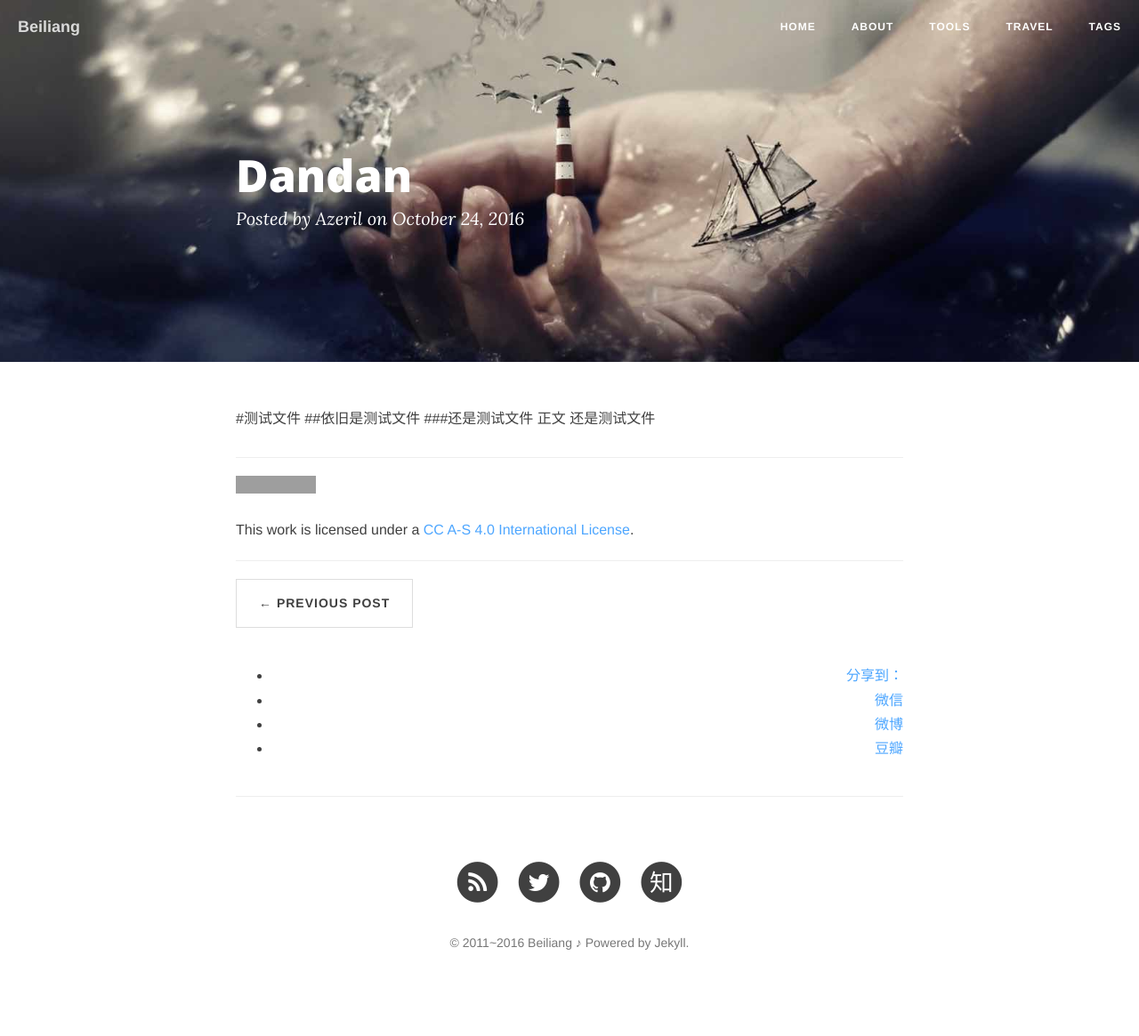
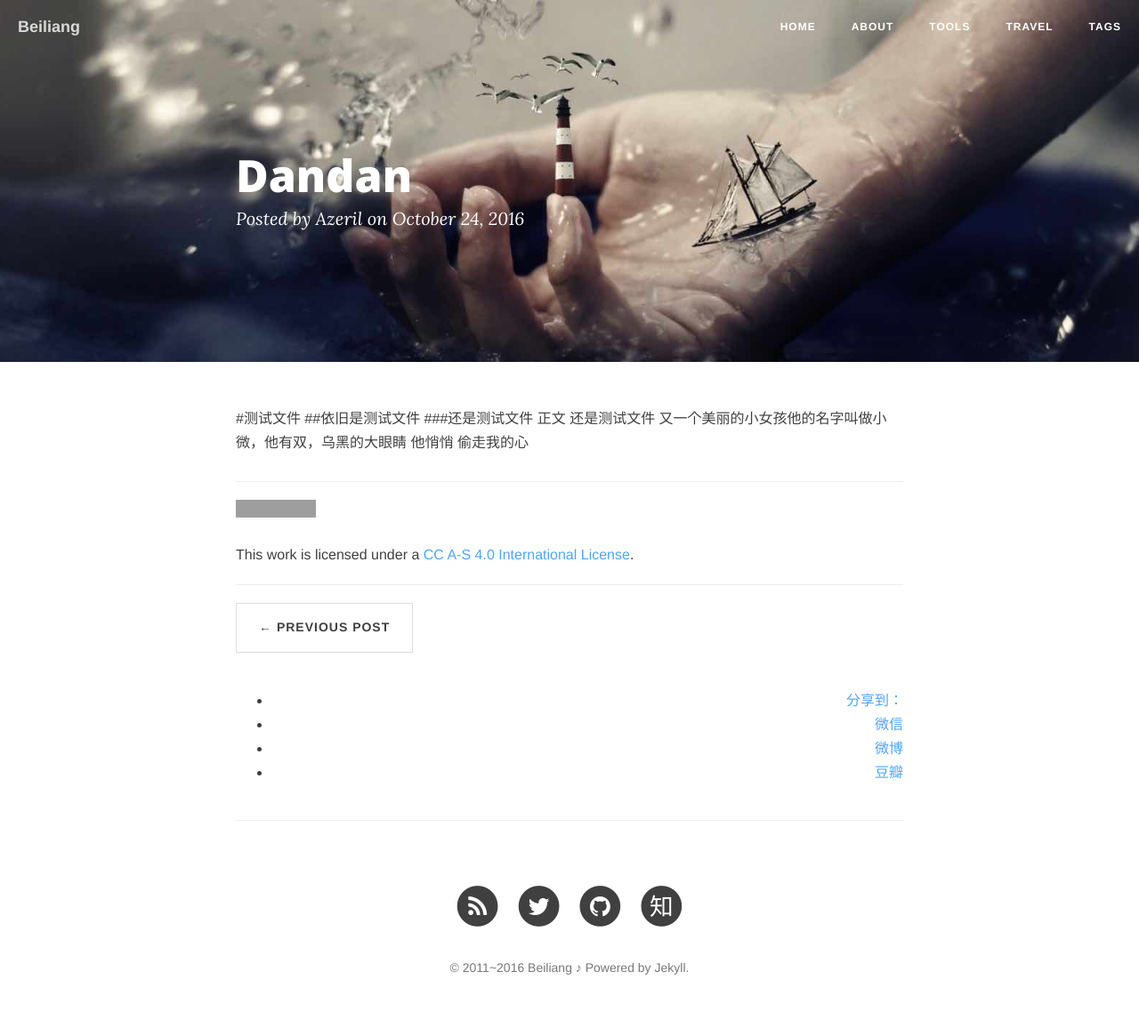
Before and after one commit to xiaojinggang/xiaojinggang, a Jekyll site: the page built from _posts/2016-10-24-dandan.md, in a window 1280 px wide. Shown: the whole page at 89% size. Built offline with Jekyll 4.4.1, drawn with Linux system fonts in a browser that asks for light colours; nearby versions of some CDN libraries; comment, search, counter and statistics services are not loaded; before the commit the page ends 1138 px from its top, so only the background shows below that; grey boxes are pictures that could not be loaded.

Commit message:
小微
用于测试

```diff
--- a/_posts/2016-10-24-dandan.md
+++ b/_posts/2016-10-24-dandan.md
@@ -3,3 +3,4 @@
 ###还是测试文件
 正文
 还是测试文件
+又一个美丽的小女孩他的名字叫做小微，他有双，乌黑的大眼睛 他悄悄 偷走我的心
```
